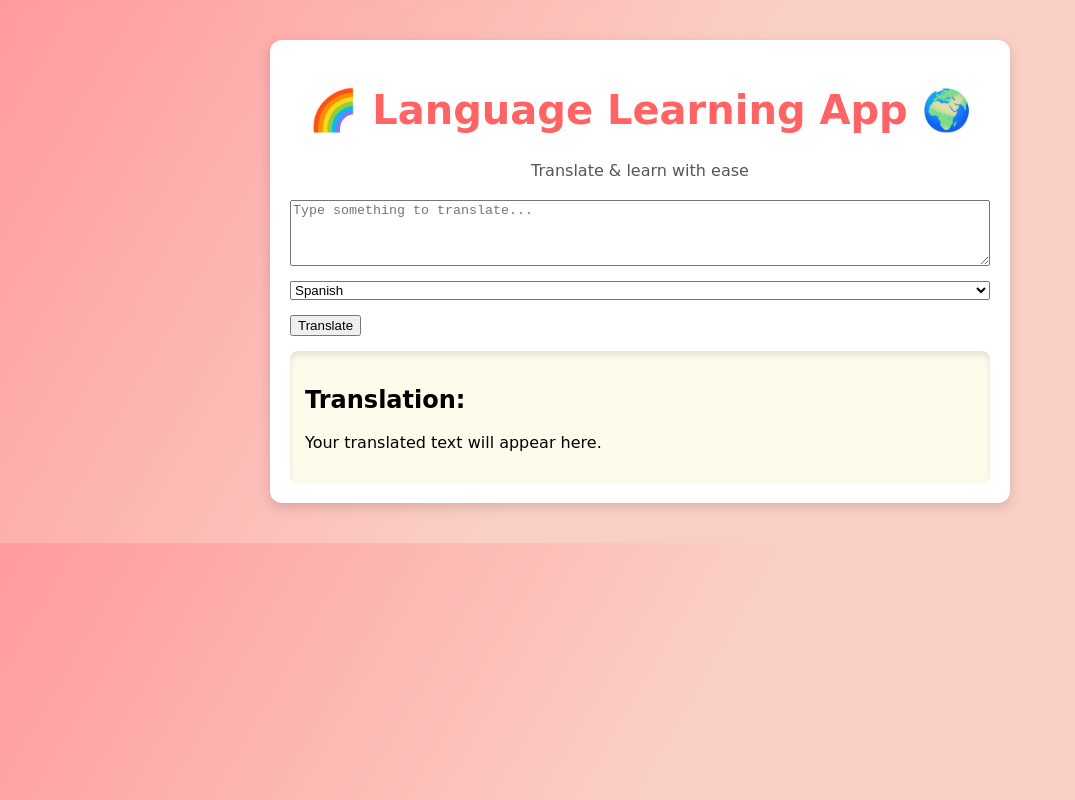
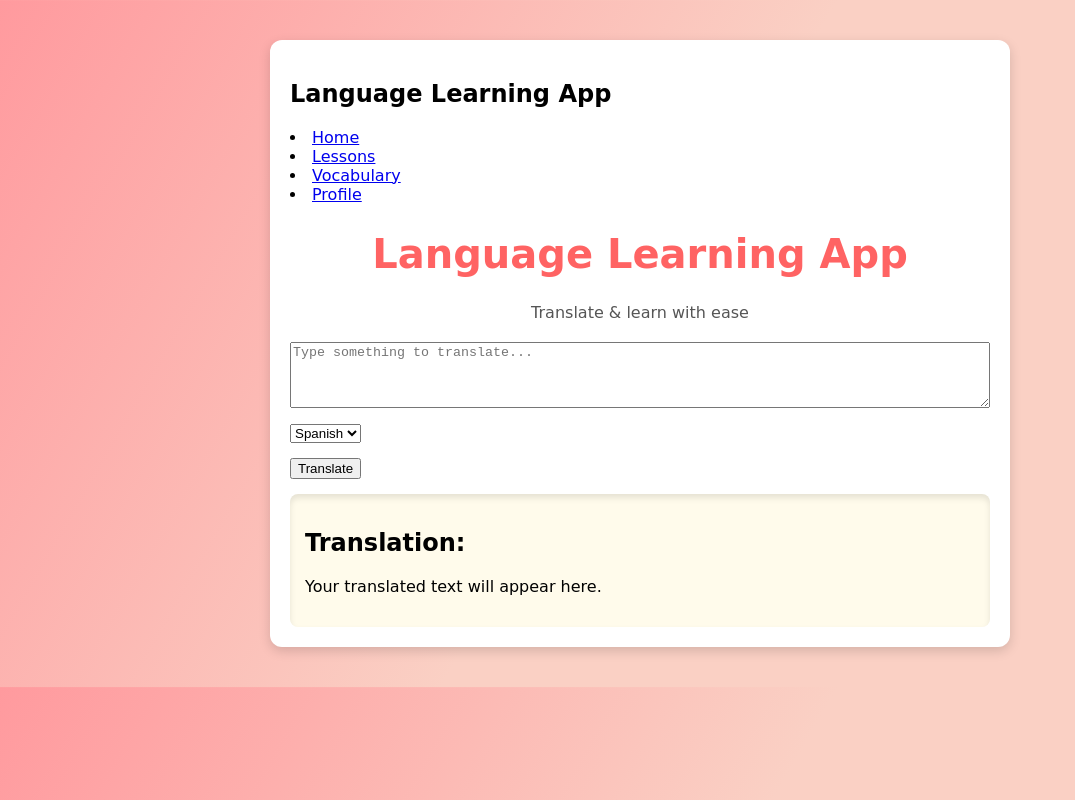
Before and after one commit to vikky0309/language-learning-app-frontend, a React (Create React App) app: page / in a window 1280 px wide. Shown: the whole page, without its empty margins (0-1075 px from the left). Built offline with nearby package versions, Linux system fonts and the light colour scheme.

Commit message:
Fix: Added missing imports, routes, and closing tags

```diff
--- a/src/App.js
+++ b/src/App.js
@@ -1,5 +1,9 @@
 import React, { useState, useRef } from 'react';
 import axios from 'axios';
+import { BrowserRouter as Router, Route, Link, Routes } from 'react-router-dom';
+import Lessons from './lessons.js'; // Corrected import
+import Vocabulary from './vocabulary.js'; // Corrected import
+import Profile from './Profile.js';
 import './styles.css';
 
 function App() {
@@ -14,7 +18,7 @@ function App() {
         setIsLoading(true);
         setError('');
         try {
-            const response = await axios.post('http://localhost:5001/translate', { // Updated port to 5001
+            const response = await axios.post('http://localhost:5001/translate', {
                 text,
                 targetLang,
             });
@@ -50,21 +54,40 @@ function App() {
     };
 
     return (
-        <div className="app bg-gradient-to-r from-blue-400 to-purple-500 min-h-screen flex flex-col items-center justify-center p-6">
-            <header className="header text-center text-white mb-6">
-                <h1 className="text-4xl font-bold">🌈 Language Learning App 🌍</h1>
-                <p className="text-lg opacity-80">Translate & learn with ease</p>
+        <Router>
+            <div className="app bg-gray-100 min-h-screen">
+                <nav className="bg-blue-600 p-4 text-white shadow-md">
+                    <div className="container mx-auto flex justify-between items-center">
+                        <h1 className="text-xl font-semibold">Language Learning App</h1>
+                        <div className="space-x-4">
+                            <li><Link to="/" className="hover:text-gray-300">Home</Link></li>
+                            <li><Link to="/lessons" className="hover:text-gray-300">Lessons</Link></li>
+                            <li><Link to="/vocabulary" className="hover:text-gray-300">Vocabulary</Link></li>
+                            <li><Link to="/profile" className="hover:text-gray-300">Profile</Link></li>
+                        </div>
+                    </div>
+                </nav>
+                <div className="container mx-auto p-6">
+                    <header className="header text-center mb-8">
+                        <h1 className="text-4xl font-bold text-blue-800">Language Learning App</h1>
+                        <p className="text-lg opacity-80 mt-2">Translate & learn with ease</p>
                     </header>
-            <div className="content bg-white shadow-lg rounded-xl p-6 w-full max-w-lg">
+                    <Routes>
+                        <Route path="/lessons" element={<Lessons />} />
+                        <Route path="/vocabulary" element={<Vocabulary />} />
+                        <Route path="/profile" element={<Profile />} />
+                        <Route path="/" element={
+                            <div className="content bg-white shadow-lg rounded-xl p-8 w-full max-w-lg mx-auto">
                                 <textarea
-                    className="w-full border-2 border-gray-300 rounded-lg p-3 text-lg focus:border-blue-500 focus:outline-none"
+                                    className="w-full border-2 border-gray-300 rounded-lg p-4 text-lg focus:border-blue-500 focus:outline-none mb-4"
                                     value={text}
                                     onChange={handleInputChange}
                                     placeholder="Type something to translate..."
                                     rows="4"
                                 ></textarea>
+                                <div className="flex justify-between items-center mb-4">
                                     <select
-                    className="w-full mt-3 border-2 border-gray-300 rounded-lg p-2 text-lg focus:border-blue-500 focus:outline-none"
+                                        className="border-2 border-gray-300 rounded-lg p-3 text-lg focus:border-blue-500 focus:outline-none"
                                         value={targetLang}
                                         onChange={(e) => setTargetLang(e.target.value)}
                                     >
@@ -73,9 +96,10 @@ function App() {
                                         <option value="de">German</option>
                                         <option value="zh-cn">Chinese</option>
                                     </select>
-                <div className="mt-4 flex justify-center">
+                                </div>
+                                <div className="mt-6 flex justify-center">
                                     <button
-                        className="bg-blue-500 text-white px-6 py-3 rounded-lg shadow-md hover:bg-blue-600 transition-all"
+                                        className="bg-blue-500 text-white px-8 py-3 rounded-lg shadow-md hover:bg-blue-600 transition-all text-lg"
                                         onClick={handleTranslate}
                                         disabled={isLoading}
                                     >
@@ -83,24 +107,29 @@ function App() {
                                     </button>
                                 </div>
                                 {error && <div className="text-red-500 mt-3">{error}</div>}
-                <div className="translation-output bg-gray-100 p-4 mt-4 rounded-lg flex items-center">
-                    <div>
-                        <h2 className="font-semibold text-lg">Translation:</h2>
-                        <p className="text-gray-700">
+                                {isLoading && <div className="mt-3">Loading...</div>}
+                                <div className="translation-output bg-gray-100 p-6 mt-8 rounded-lg">
+                                    <h2 className="font-semibold text-xl mb-3 text-gray-800">Translation:</h2>
+                                    <p className="text-gray-700 text-lg">
                                         {translatedText || 'Your translated text will appear here.'}
                                     </p>
-                    </div>
                                     {translatedText && (
+                                        <div className="mt-6 flex justify-end">
                                             <button
-                            className="ml-4 bg-green-500 text-white px-3 py-2 rounded-full hover:bg-green-600 transition-all"
+                                                className="bg-green-500 text-white px-4 py-2 rounded-full hover:bg-green-600 transition-all text-lg"
                                                 onClick={handleSpeak}
                                             >
                                                 Speak
                                             </button>
+                                        </div>
                                     )}
                                 </div>
                             </div>
+                        } />
+                    </Routes>
                 </div>
+            </div>
+        </Router>
     );
 }
 
```
Lines whose indentation alone changed are shown as unchanged.
